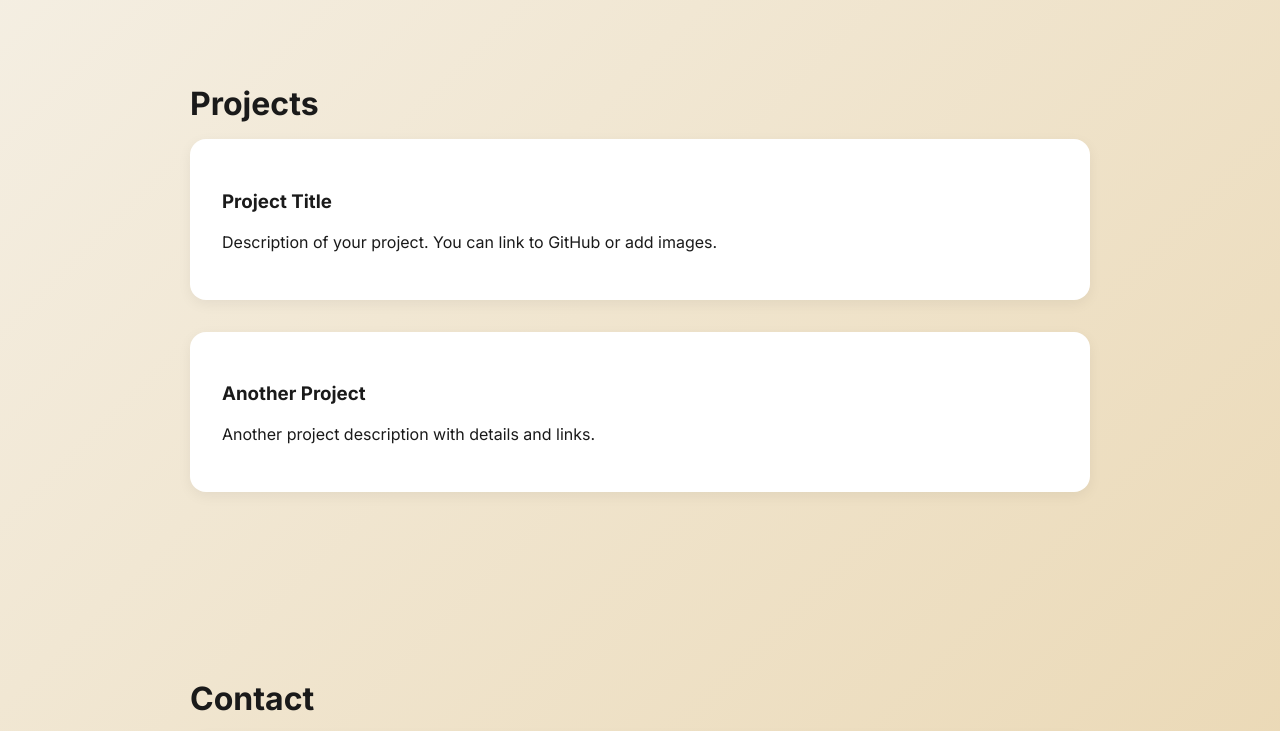
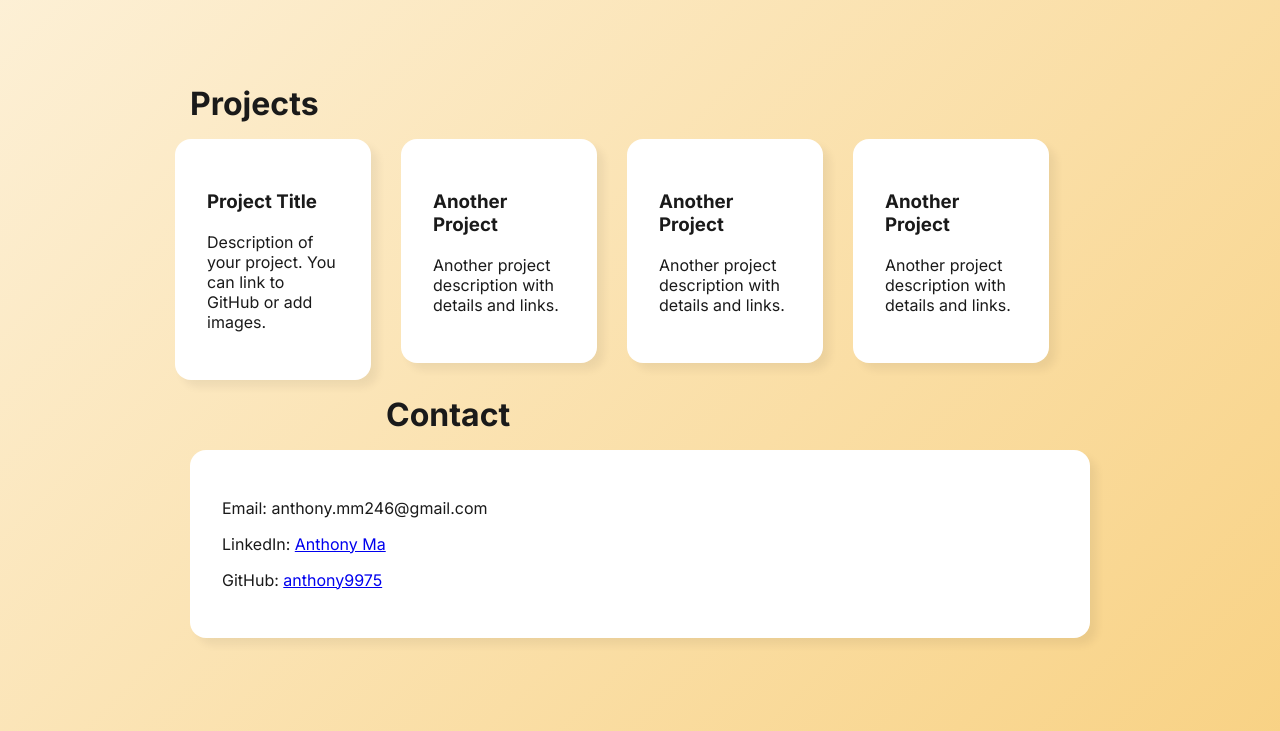
Before and after one commit to anthony9975/anthony9975.github.io, a plain HTML site: page docs/index.html in a window 1280 px wide. Shown: the part 1040-1771 px from the top of the page. Drawn offline with Linux system fonts and the light colour scheme.

Commit message:
Changed the projects to be vertical and side-by-side rather than horizontal

```diff
--- a/docs/index.html
+++ b/docs/index.html
@@ -48,18 +48,42 @@
 
     <section id="projects">
         <h2>Projects</h2>
+        <div class="row">
+            <div class="column">
                 <div class="card">
                     <h3>Project Title</h3>
                     <p>
                     Description of your project. You can link to GitHub or add images.
                     </p>
                 </div>
+            </div>
 
+            <div class="column">
                 <div class="card">
                     <h3>Another Project</h3>
                 <p>
                     Another project description with details and links.
                 </p>
+                </div>
+            </div>
+
+            <div class="column">
+                <div class="card">
+                    <h3>Another Project</h3>
+                <p>
+                    Another project description with details and links.
+                </p>
+                </div>
+            </div>
+
+            <div class="column">
+                <div class="card">
+                    <h3>Another Project</h3>
+                <p>
+                    Another project description with details and links.
+                </p>
+                </div>
+            </div>
         </div>
     </section>
 
--- a/docs/style.css
+++ b/docs/style.css
@@ -1,32 +1,36 @@
 body {
     margin: 0;
     font-family: 'Inter', sans-serif;
-    background: linear-gradient(135deg, #f9f9f8 0%, #e9d5ae 100%);
+    background: linear-gradient(135deg, #ffffff 0%, #f8d07f 100%);
     color: #1a1a1a;
 }
+
 header {
     padding: 2rem 4rem;
     display: flex;
     justify-content: space-between;
     align-items: center;
     background: #ffffff;
-    box-shadow: 0 2px 10px rgba(0,0,0,0.05);
+    box-shadow: 0 3px 5px rgba(0,0,0,0.05);
     position: sticky;
     top: 0;
     z-index: 100;
 }
+
 nav a {
     margin-left: 2rem;
     text-decoration: none;
     color: #333;
     font-weight: 500;
 }
+
 .hero {
     padding: 6rem 4rem;
     display: flex;
     gap: 4rem;
     align-items: center;
 }
+
 .hero img {
     width: 260px;
     height: 260px;
@@ -34,29 +38,34 @@ nav a {
     object-fit: cover;
     box-shadow: 0 10px 22px rgba(0,0,0,0.1);
 }
+
 .hero-text h1 {
     font-size: 3rem;
     margin: 0;
 }
+
 .hero-text p {
     max-width: 500px;
     font-size: 1.1rem;
     line-height: 1.6rem;
 }
+
 section {
     padding: 4rem;
     max-width: 900px;
     margin: 0 auto;
 }
+
 h2 {
     font-size: 2rem;
     margin-bottom: 1rem;
 }
+
 .card {
     background: #fff;
     padding: 2rem;
     border-radius: 16px;
-    box-shadow: 0 4px 14px rgba(0,0,0,0.06);
+    box-shadow: 7px 7px 8px rgba(0,0,0,0.06);
     margin-bottom: 2rem;
 }
 footer {
@@ -66,3 +75,13 @@ footer {
     margin-top: 4rem;
     color: #666;
 }
+
+/* Float four columns side by side */
+.column {
+  float: left;
+  width: 20%;
+  padding: 0 15px;
+}
+
+/* Remove extra left and right margins, due to padding in columns */
+.row {margin: 0 -50px 0 -30px;}
```
Lines whose indentation alone changed are shown as unchanged.
